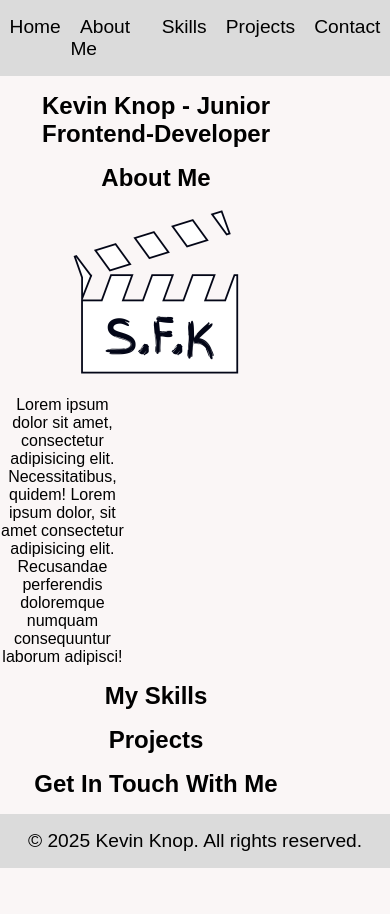
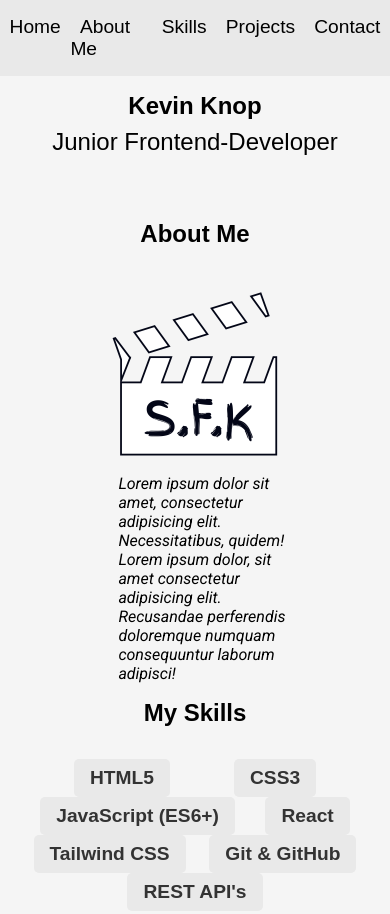
Before and after one commit to dev-kev-kev/my-developer-portfolio, a plain HTML site: page index.html in a window 390 px wide. Shown: the top 914 px of the page. Before the commit the page ends 868 px from the top, so only its background shows below. Drawn offline with Linux system fonts and the light colour scheme.

Commit message:
added some responsive design - not finished

```diff
--- a/index.html
+++ b/index.html
@@ -5,11 +5,17 @@
     <meta name="viewport" content="width=device-width, initial-scale=1.0" />
     <title>Kevin Knop</title>
     <link rel="stylesheet" href="style.css" />
+    <link rel="preconnect" href="https://fonts.googleapis.com" />
+    <link rel="preconnect" href="https://fonts.gstatic.com" crossorigin />
+    <link
+      href="https://fonts.googleapis.com/css2?family=Roboto:ital,wght@0,100..900;1,100..900&display=swap"
+      rel="stylesheet"
+    />
   </head>
   <body>
     <header>
       <nav>
-        <ul class="flex justify-center">
+        <ul class="flex justify-center font-bigger">
           <li><a href="#hero">Home</a></li>
           <li><a href="#about-me">About Me</a></li>
           <li><a href="#skills">Skills</a></li>
@@ -21,15 +27,18 @@
 
     <main>
       <section class="text-center" id="hero">
-        <h1 class="text-center">Kevin Knop - Junior Frontend-Developer</h1>
+        <h1 class="text-center">Kevin Knop</h1>
+        <p>Junior Frontend-Developer</p>
       </section>
 
-      <section class="text-center" id="about-me">
+      <section class="margin-top" id="about-me">
         <h2 class="text-center">About Me</h2>
-        <div class="about-content-flex">
-          <div><img src="img\logo1.png" alt="picture of Kevin Knop" /></div>
+        <div class="flex">
+          <div class="width-50 flex justify-center">
+            <img src="img\logo1.png" alt="picture of Kevin Knop" />
+          </div>
 
-          <div>
+          <div class="width-50 flex align-center">
             <blockquote>
               Lorem ipsum dolor sit amet, consectetur adipisicing elit.
               Necessitatibus, quidem! Lorem ipsum dolor, sit amet consectetur
@@ -40,7 +49,20 @@
         </div>
       </section>
 
-      <section class="text-center" id="skills"><h2>My Skills</h2></section>
+      <section class="text-center" id="skills">
+        <h2>My Skills</h2>
+        <ul class="flex font-bigger">
+          <li>HTML5</li>
+          <li>CSS3</li>
+          <li>JavaScript (ES6+)</li>
+
+          <li>React</li>
+          <li>Tailwind CSS</li>
+
+          <li>Git & GitHub</li>
+          <li>REST API's</li>
+        </ul>
+      </section>
 
       <section class="text-center" id="projects"><h2>Projects</h2></section>
 
@@ -49,7 +71,7 @@
       </section>
     </main>
 
-    <footer class="text-center">
+    <footer class="text-center font-bigger">
       <p>&copy; 2025 Kevin Knop. All rights reserved.</p>
     </footer>
   </body>
--- a/style.css
+++ b/style.css
@@ -6,10 +6,10 @@
 }
 body {
   font-family: Arial, sans-serif;
-  background-color: #f7f0f093;
+  background-color: #f5f5f5;
 }
 header {
-  background-color: #dbdbdb;
+  background-color: #e9e9e9;
   color: white;
   padding: 1rem 0;
 }
@@ -19,24 +19,34 @@ ul {
 ul a {
   text-decoration: none;
   padding: 0 0.6rem;
-  font-size: 1.2rem;
   color: black;
 }
 main {
   max-width: 80%;
+  margin: 0 auto;
 }
 section {
   margin: 1rem 0;
 }
-.about-content-flex {
-  max-width: 100%;
-  margin: 0 auto;
+#hero p {
+  font-size: 1.5rem;
+  margin-top: 0.5rem;
+}
+.width-50 {
+  width: 50%;
+}
+.font-bigger {
+  font-size: 1.2rem;
 }
 blockquote {
-  max-width: 40%;
+  font-style: italic;
+  border-left: 4px solid #888;
+  padding-left: 1rem;
+  width: 80%;
+  font-family: "Roboto", sans-serif;
 }
-.margin-center {
-  margin: 0 auto;
+.margin-top {
+  margin-top: 4rem;
 }
 .text-center {
   text-align: center;
@@ -47,8 +57,47 @@ blockquote {
 .justify-center {
   justify-content: center;
 }
+.align-center {
+  align-items: center;
+}
+#skills ul {
+  justify-content: space-evenly;
+  flex-wrap: wrap;
+  margin: 2rem 0;
+}
+#skills ul li {
+  background-color: #e9e9e9;
+  color: #333;
+  padding: 0.5rem 1rem;
+  border-radius: 5px;
+  font-weight: bold;
+}
 footer {
   background-color: #dbdbdb;
   padding: 1rem 0;
-  font-size: 1.2rem;
 }
+@media (max-width: 768px) {
+  #about-me h2 {
+    margin-bottom: 1.6rem;
+  }
+  main {
+    max-width: 95%;
+  }
+  header + footer {
+    max-width: 80%;
+  }
+}
+@media (max-width: 480px) {
+  #about-me .flex {
+    flex-direction: column;
+    align-items: center;
+  }
+  main {
+    max-width: 95%;
+  }
+  blockquote {
+    width: 100%;
+    border-left: none;
+    padding-left: none;
+  }
+}
```
